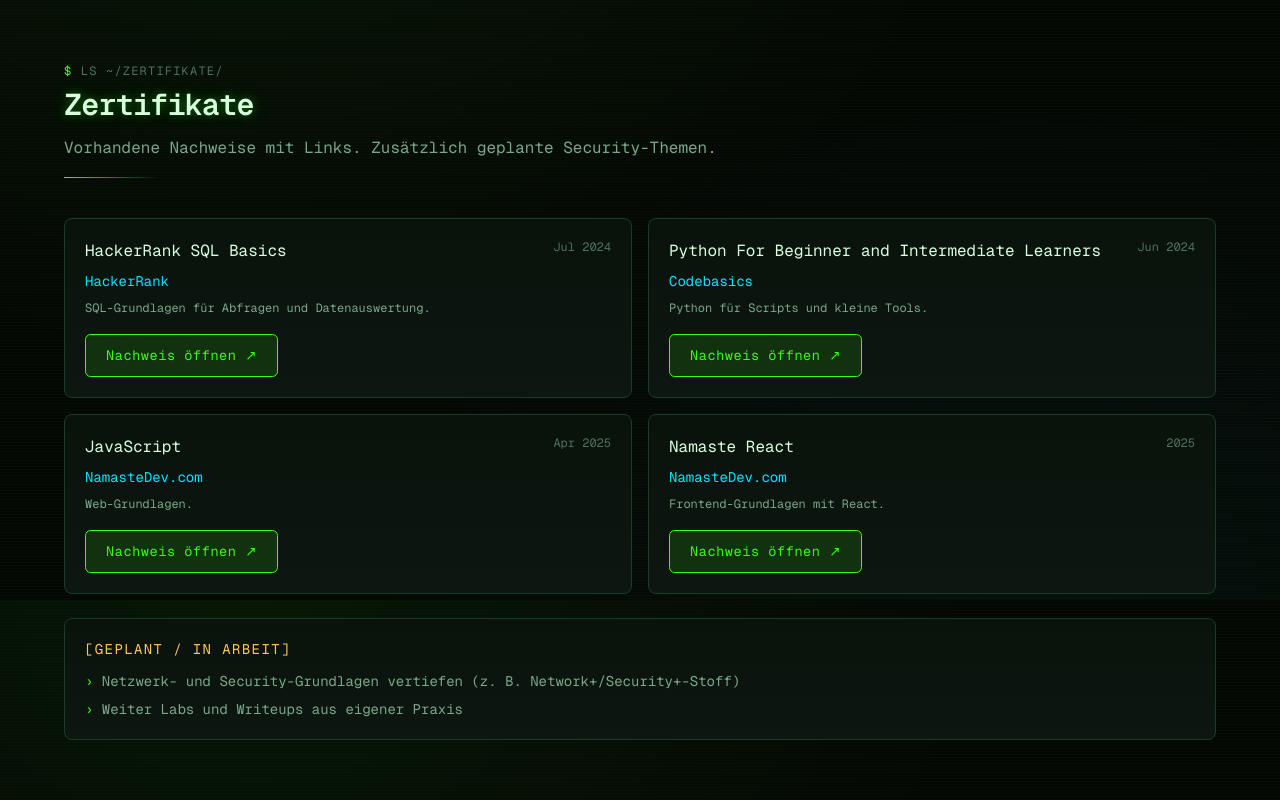
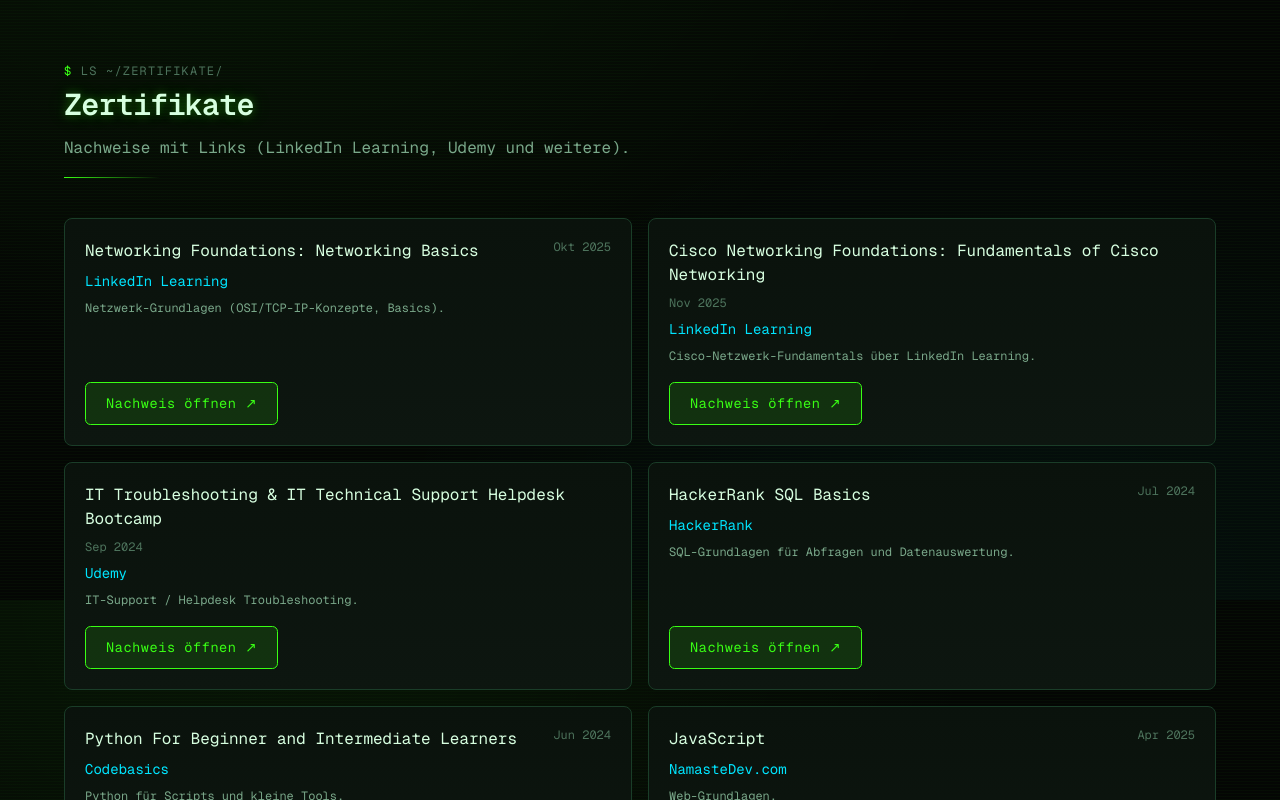
Before and after one commit to Rumit-Varsani/cyber-portfolio, a Next.js app: page / in a window 1280 px wide. Shown: the part 5000-5800 px from the top of the page. Built offline with nearby package versions, Linux system fonts and the light colour scheme.

Commit message:
Add LinkedIn Learning and Udemy certificates to portfolio
Include Networking Foundations, Cisco Networking Foundations, and
IT Support Bootcamp with public verification links.

```diff
--- a/src/i18n/translations.ts
+++ b/src/i18n/translations.ts
@@ -251,8 +251,29 @@
     certs: {
       command: "ls ~/zertifikate/",
       title: "Zertifikate",
-      subtitle: "Vorhandene Nachweise mit Links. Zusätzlich geplante Security-Themen.",
+      subtitle: "Nachweise mit Links (LinkedIn Learning, Udemy und weitere).",
       items: [
+        {
+          name: "Networking Foundations: Networking Basics",
+          issuer: "LinkedIn Learning",
+          date: "Okt 2025",
+          note: "Netzwerk-Grundlagen (OSI/TCP-IP-Konzepte, Basics).",
+          url: "https://www.linkedin.com/learning/certificates/cf505f3fbef256dce962c508d00ae12fb4a3054a567d142b3b7691be2e86ae81",
+        },
+        {
+          name: "Cisco Networking Foundations: Fundamentals of Cisco Networking",
+          issuer: "LinkedIn Learning",
+          date: "Nov 2025",
+          note: "Cisco-Netzwerk-Fundamentals über LinkedIn Learning.",
+          url: "https://www.linkedin.com/learning/certificates/cc380afbfdf24eff5578c6da6b473e29bf45662e3d320578eb5da900305ee5b5",
+        },
+        {
+          name: "IT Troubleshooting & IT Technical Support Helpdesk Bootcamp",
+          issuer: "Udemy",
+          date: "Sep 2024",
+          note: "IT-Support / Helpdesk Troubleshooting.",
+          url: "https://www.udemy.com/certificate/UC-d8c3c7f8-063a-4dae-b456-17cf4b382ed2/",
+        },
         {
           name: "HackerRank SQL Basics",
           issuer: "HackerRank",
@@ -284,8 +305,8 @@
       ],
       roadmapTitle: "geplant / in arbeit",
       roadmap: [
-        "Netzwerk- und Security-Grundlagen vertiefen (z. B. Network+/Security+-Stoff)",
-        "Weiter Labs und Writeups aus eigener Praxis",
+        "Netzwerk- und Security-Grundlagen weiter vertiefen",
+        "Weitere Labs aus eigener Praxis",
       ],
       viewCert: "Nachweis öffnen ↗",
     },
@@ -572,8 +593,29 @@
     certs: {
       command: "ls ~/certificates/",
       title: "Certificates",
-      subtitle: "Existing credentials with links. Plus topics still in progress.",
+      subtitle: "Credentials with links (LinkedIn Learning, Udemy, and others).",
       items: [
+        {
+          name: "Networking Foundations: Networking Basics",
+          issuer: "LinkedIn Learning",
+          date: "Oct 2025",
+          note: "Networking basics (OSI/TCP-IP concepts).",
+          url: "https://www.linkedin.com/learning/certificates/cf505f3fbef256dce962c508d00ae12fb4a3054a567d142b3b7691be2e86ae81",
+        },
+        {
+          name: "Cisco Networking Foundations: Fundamentals of Cisco Networking",
+          issuer: "LinkedIn Learning",
+          date: "Nov 2025",
+          note: "Cisco networking fundamentals via LinkedIn Learning.",
+          url: "https://www.linkedin.com/learning/certificates/cc380afbfdf24eff5578c6da6b473e29bf45662e3d320578eb5da900305ee5b5",
+        },
+        {
+          name: "IT Troubleshooting & IT Technical Support Helpdesk Bootcamp",
+          issuer: "Udemy",
+          date: "Sep 2024",
+          note: "IT support / helpdesk troubleshooting.",
+          url: "https://www.udemy.com/certificate/UC-d8c3c7f8-063a-4dae-b456-17cf4b382ed2/",
+        },
         {
           name: "HackerRank SQL Basics",
           issuer: "HackerRank",
@@ -605,7 +647,7 @@
       ],
       roadmapTitle: "planned / in progress",
       roadmap: [
-        "Deepen networking and security fundamentals",
+        "Continue networking and security fundamentals",
         "More labs from own practice",
       ],
       viewCert: "Open credential ↗",
```
